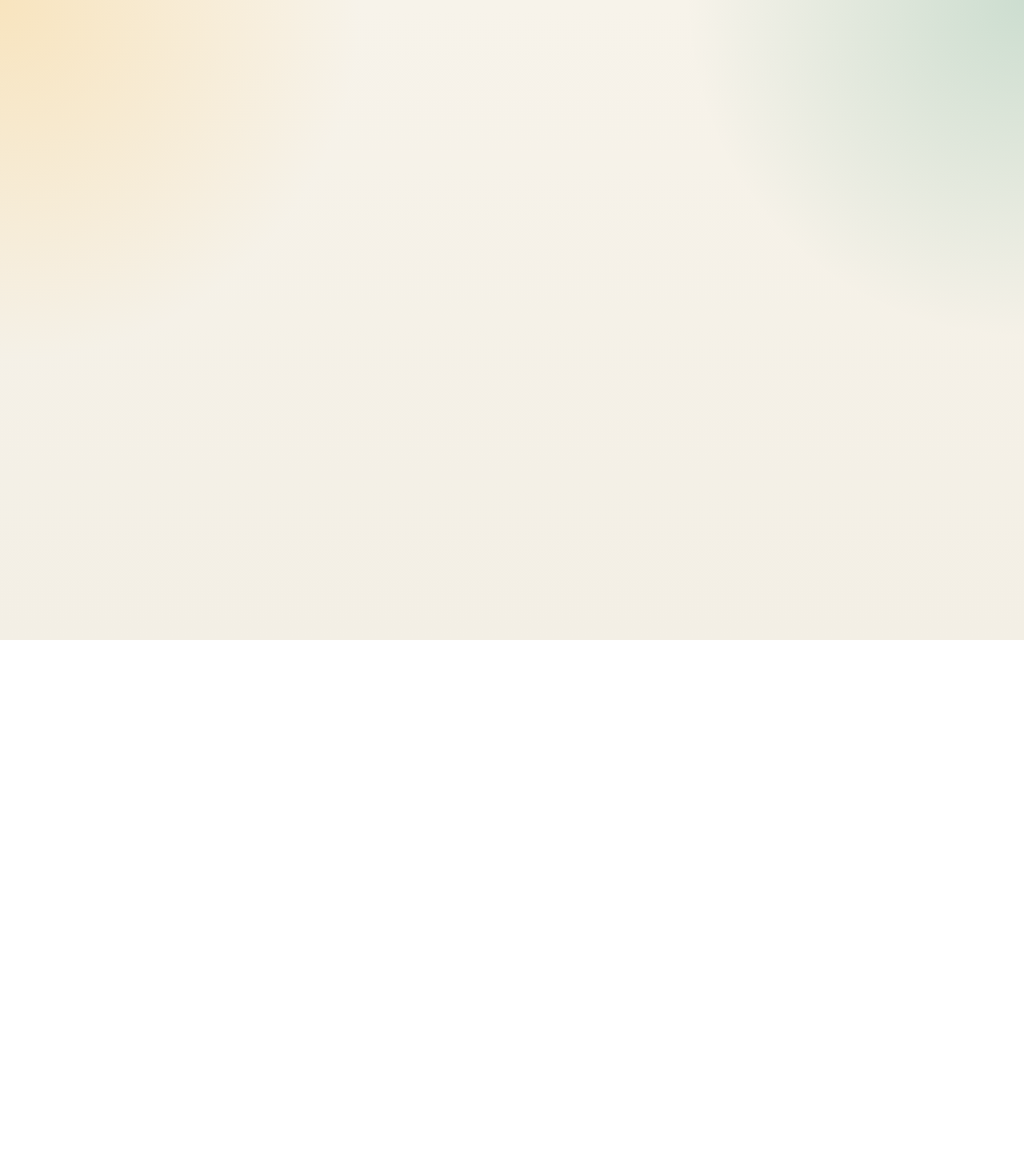
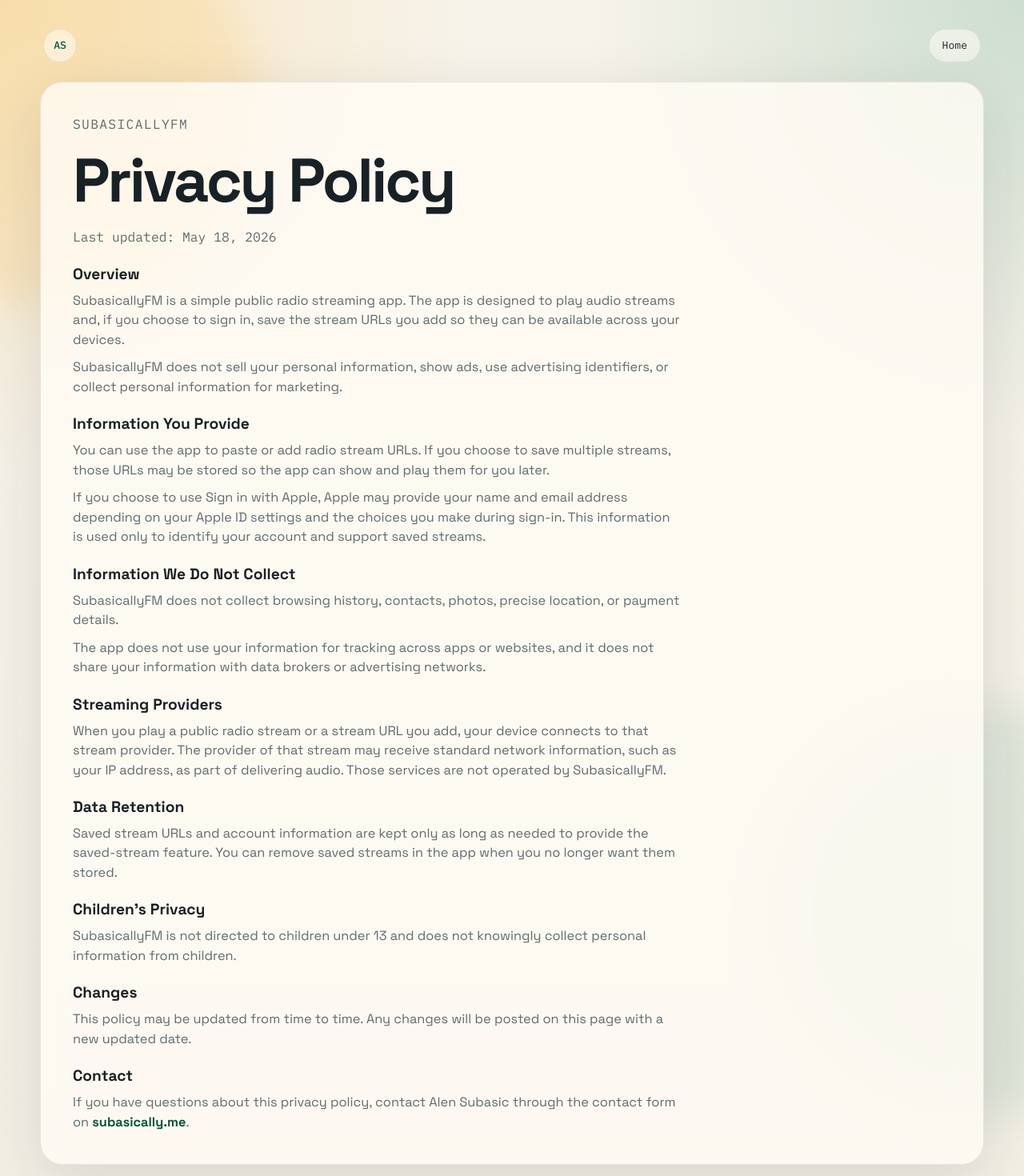
Before and after one commit to subasically/subasically.me, a Nuxt app: page /privacy in a window 1280 px wide. Before the commit this address had no page. Shown: the top 1470 px of the page at 80% size. Before the commit the page ends 800 px from the top, so only its background shows below. Built offline with nearby package versions, Linux system fonts and the light colour scheme.

Commit message:
feat(privacy): add SubasicallyFM policy page

```diff
--- a/assets/styles/global.css
+++ b/assets/styles/global.css
@@ -125,6 +125,11 @@
   gap: 24px;
 }
 
+.privacy-page {
+  display: grid;
+  gap: 24px;
+}
+
 .top-bar {
   display: flex;
   justify-content: space-between;
@@ -171,6 +176,7 @@
 .hero-panel,
 .info-card,
 .detail-card,
+.privacy-card,
 .site-footer {
   background: var(--surface);
   backdrop-filter: blur(16px);
@@ -360,6 +366,52 @@
   border-radius: 28px;
 }
 
+.privacy-card {
+  display: grid;
+  gap: 22px;
+  padding: 40px;
+  border-radius: 28px;
+}
+
+.privacy-card h1,
+.privacy-card h2,
+.privacy-card p {
+  margin: 0;
+}
+
+.privacy-card h1 {
+  font-size: clamp(2.6rem, 6vw, 4.8rem);
+  letter-spacing: -0.04em;
+  line-height: 0.95;
+}
+
+.privacy-card h2 {
+  color: var(--text);
+  font-size: 1.2rem;
+  line-height: 1.2;
+}
+
+.privacy-card section {
+  display: grid;
+  gap: 10px;
+  max-width: 74ch;
+}
+
+.privacy-card p {
+  color: var(--muted);
+  font-size: 1.02rem;
+}
+
+.privacy-card a,
+.site-footer a {
+  color: var(--accent-dark);
+  font-weight: 700;
+}
+
+.privacy-updated {
+  font-family: "IBM Plex Mono", monospace;
+}
+
 .info-card h2,
 .detail-card h2 {
   font-size: clamp(1.8rem, 4vw, 2.8rem);
@@ -512,13 +564,15 @@
   .hero-panel,
   .info-card,
   .detail-card,
+  .privacy-card,
   .site-footer {
     border-radius: 22px;
   }
 
   .hero-panel,
   .info-card,
-  .detail-card {
+  .detail-card,
+  .privacy-card {
     padding: 22px;
   }
 
--- a/pages/index.vue
+++ b/pages/index.vue
@@ -126,6 +126,7 @@
 
       <footer class="site-footer fade-in fade-in--5">
         <p>Built with Nuxt.</p>
+        <NuxtLink to="/privacy">Privacy</NuxtLink>
         <p>&copy; {{ year }} Alen Subasic</p>
       </footer>
     </main>
--- /dev/null
+++ b/pages/privacy.vue
@@ -0,0 +1,114 @@
+<template>
+  <NuxtLayout>
+    <main class="privacy-page">
+      <nav class="top-bar" aria-label="Privacy">
+        <NuxtLink class="brand-mark" to="/">AS</NuxtLink>
+        <div class="top-bar__links">
+          <NuxtLink to="/">Home</NuxtLink>
+        </div>
+      </nav>
+
+      <article class="privacy-card">
+        <p class="section-label">SubasicallyFM</p>
+        <h1>Privacy Policy</h1>
+        <p class="privacy-updated">Last updated: May 18, 2026</p>
+
+        <section>
+          <h2>Overview</h2>
+          <p>
+            SubasicallyFM is a simple public radio streaming app. The app is designed to play audio streams and, if you
+            choose to sign in, save the stream URLs you add so they can be available across your devices.
+          </p>
+          <p>
+            SubasicallyFM does not sell your personal information, show ads, use advertising identifiers, or collect
+            personal information for marketing.
+          </p>
+        </section>
+
+        <section>
+          <h2>Information You Provide</h2>
+          <p>
+            You can use the app to paste or add radio stream URLs. If you choose to save multiple streams, those URLs
+            may be stored so the app can show and play them for you later.
+          </p>
+          <p>
+            If you choose to use Sign in with Apple, Apple may provide your name and email address depending on your
+            Apple ID settings and the choices you make during sign-in. This information is used only to identify your
+            account and support saved streams.
+          </p>
+        </section>
+
+        <section>
+          <h2>Information We Do Not Collect</h2>
+          <p>SubasicallyFM does not collect browsing history, contacts, photos, precise location, or payment details.</p>
+          <p>
+            The app does not use your information for tracking across apps or websites, and it does not share your
+            information with data brokers or advertising networks.
+          </p>
+        </section>
+
+        <section>
+          <h2>Streaming Providers</h2>
+          <p>
+            When you play a public radio stream or a stream URL you add, your device connects to that stream provider.
+            The provider of that stream may receive standard network information, such as your IP address, as part of
+            delivering audio. Those services are not operated by SubasicallyFM.
+          </p>
+        </section>
+
+        <section>
+          <h2>Data Retention</h2>
+          <p>
+            Saved stream URLs and account information are kept only as long as needed to provide the saved-stream
+            feature. You can remove saved streams in the app when you no longer want them stored.
+          </p>
+        </section>
+
+        <section>
+          <h2>Children's Privacy</h2>
+          <p>
+            SubasicallyFM is not directed to children under 13 and does not knowingly collect personal information from
+            children.
+          </p>
+        </section>
+
+        <section>
+          <h2>Changes</h2>
+          <p>
+            This policy may be updated from time to time. Any changes will be posted on this page with a new updated
+            date.
+          </p>
+        </section>
+
+        <section>
+          <h2>Contact</h2>
+          <p>
+            If you have questions about this privacy policy, contact Alen Subasic through the contact form on
+            <NuxtLink to="/">subasically.me</NuxtLink>.
+          </p>
+        </section>
+      </article>
+    </main>
+  </NuxtLayout>
+</template>
+
+<script setup lang="ts">
+useHead({
+  title: "Privacy Policy | SubasicallyFM",
+  meta: [
+    {
+      name: "description",
+      content: "Privacy policy for SubasicallyFM, a public radio streaming app.",
+    },
+  ],
+});
+
+useSeoMeta({
+  ogTitle: "Privacy Policy | SubasicallyFM",
+  ogDescription: "Privacy policy for SubasicallyFM, a public radio streaming app.",
+  ogType: "website",
+  twitterCard: "summary",
+  twitterTitle: "Privacy Policy | SubasicallyFM",
+  twitterDescription: "Privacy policy for SubasicallyFM, a public radio streaming app.",
+});
+</script>
```
